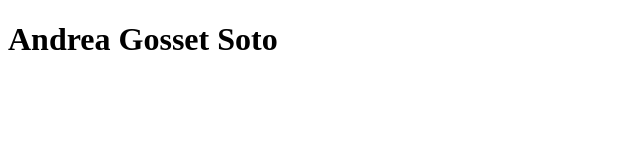
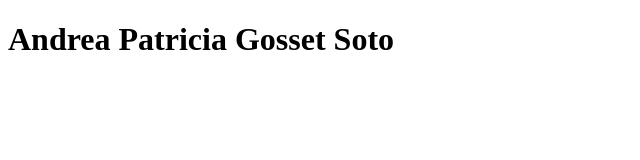
Before and after one commit to andreaGosset/angularJS, a plain HTML site: page index.html in a window 1280 px wide. Shown: the whole page, without its empty margins (0-640 px from the left). Drawn offline with Linux system fonts and the light colour scheme.

Commit message:
Name change

```diff
--- a/index.html
+++ b/index.html
@@ -5,6 +5,6 @@
     <title>Andrea Gosset</title>
 </head>
 <body>
-    <h1>Andrea Gosset Soto</h1>
+    <h1>Andrea Patricia Gosset Soto</h1>
 </body>
 </html>
```
